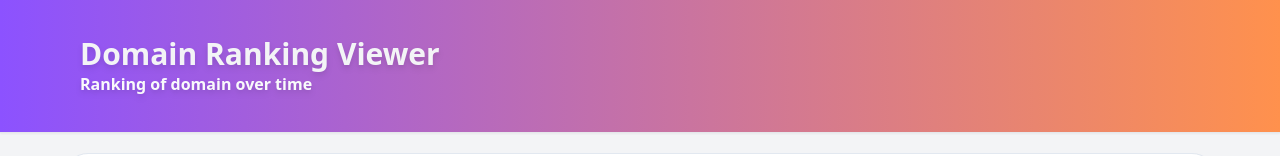
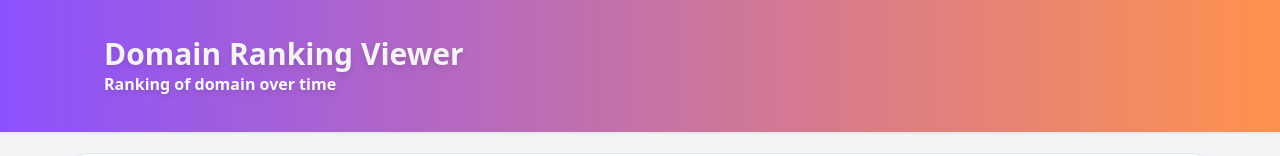
Before and after one commit to JayanShrestha/Frontend-Domain-Ranking-Application, a Vue app: page / in a window 1280 px wide. Shown: the top 156 px of the page. Built offline with nearby package versions, Linux system fonts and the light colour scheme; no server answers.

Commit message:
updated css for title and subtitle

```diff
--- a/src/views/DomainRanking.vue
+++ b/src/views/DomainRanking.vue
@@ -1,8 +1,8 @@
 <template>
   <div class="mx-auto  px-4 border-b bg-gradient-to-r from-[#8c52ff] to-[#ff914d] shadow-sm">
     <div class="max-w-6xl mx-auto px-4 py-4 flex justify-between items-left flex-col">
-      <h1 class="sm:text-base md:text-3xl text-sm font-bold text-gray-100 pt-5 drop-shadow-md">Domain Ranking Viewer</h1>
-    <p class="sm:text-sm md:text-base text-xs font-semibold text-gray-50 pb-5 drop-shadow-md">Ranking of domain over time</p>
+      <h1 class="sm:text-base md:text-3xl text-sm font-bold text-gray-100 pt-5 px-6 drop-shadow-md">Domain Ranking Viewer</h1>
+    <p class="sm:text-sm md:text-base text-xs font-semibold text-gray-50 pb-5 px-6 drop-shadow-md">Ranking of domain over time</p>
     </div>
 
     </div>
```
